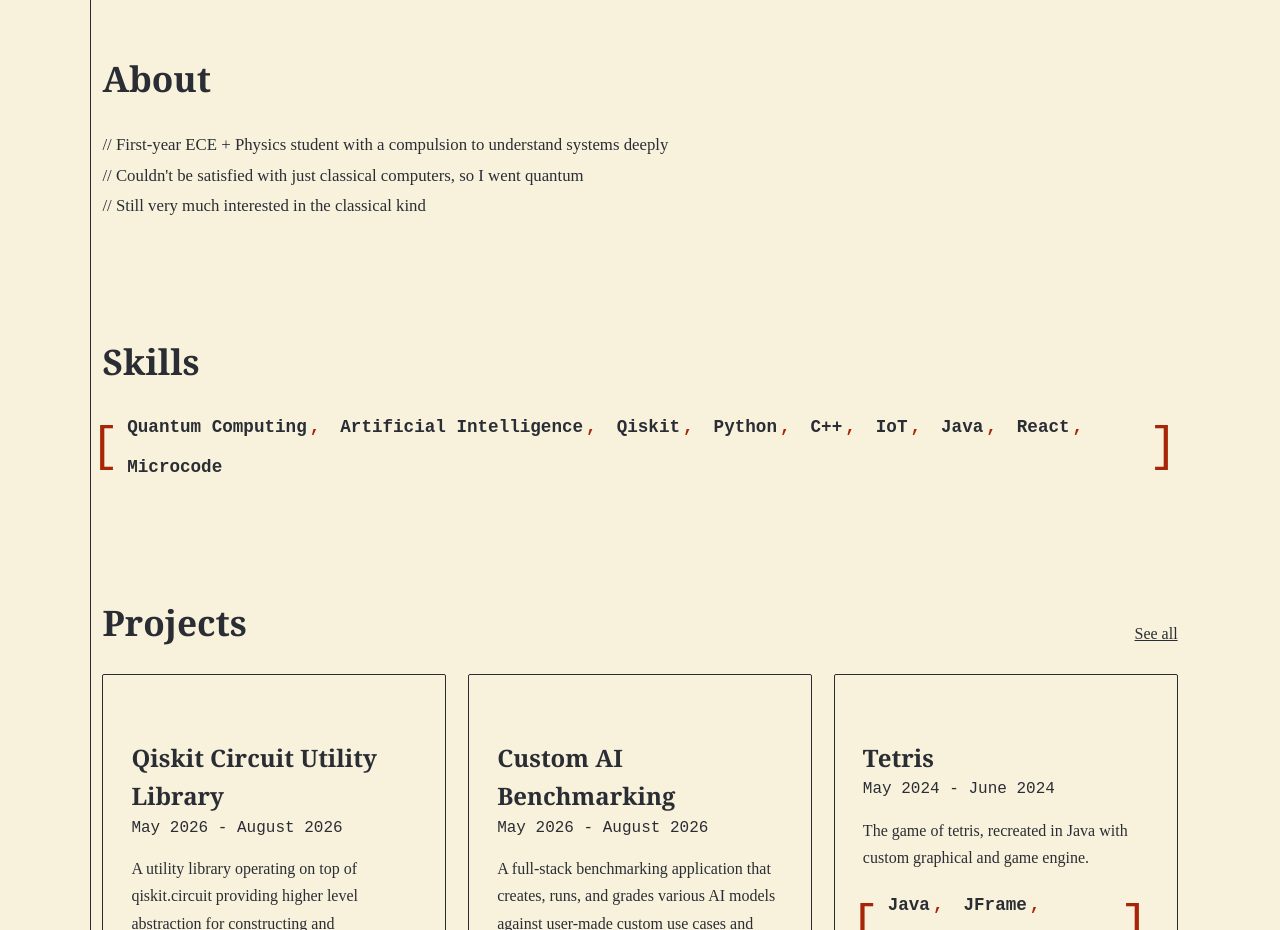
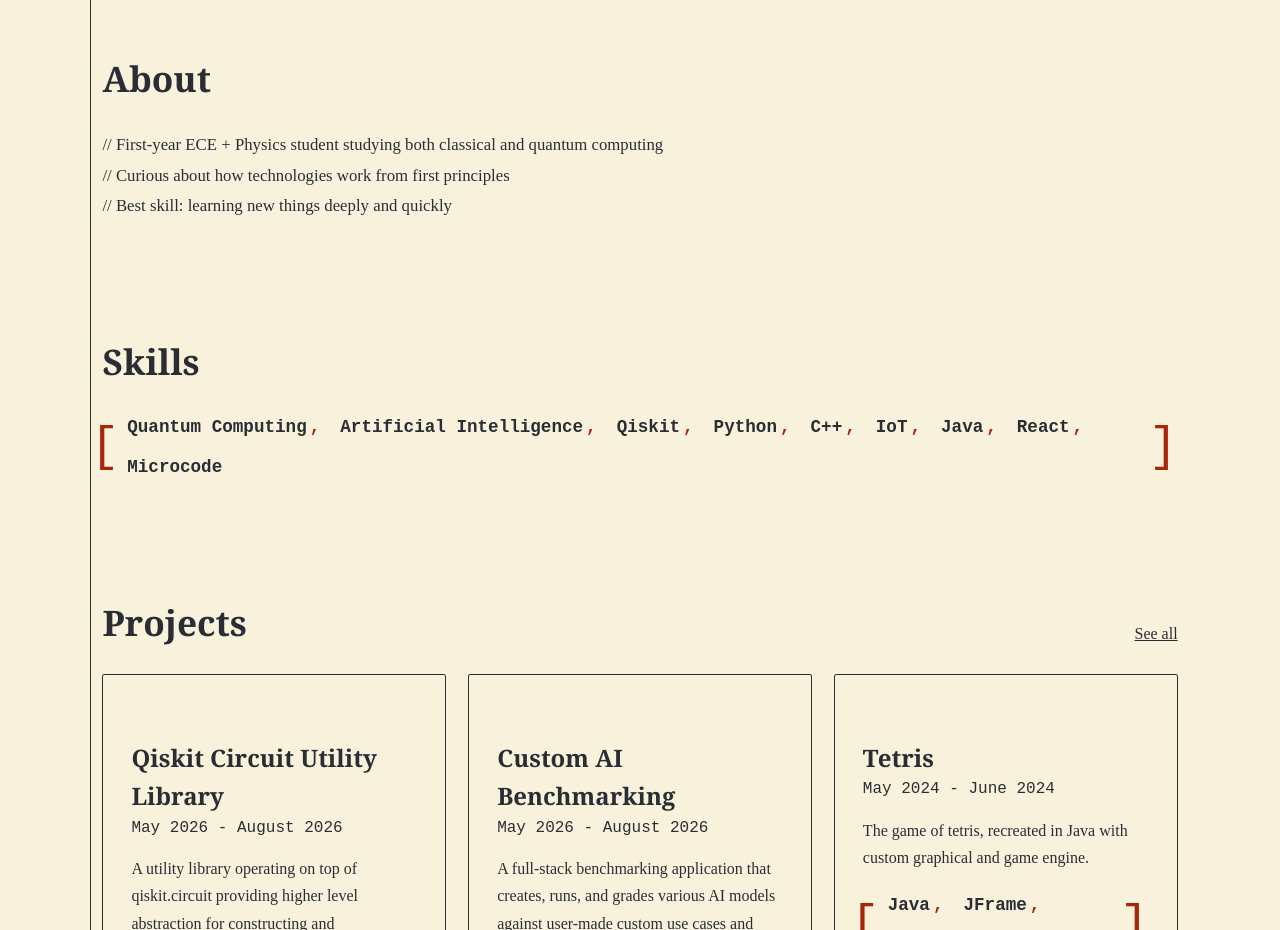
Before and after one commit to 1Aiden-K/portfolio-site, a React (Vite) app: page / in a window 1280 px wide. Shown: the part 800-1730 px from the top of the page. Built offline with nearby package versions, Linux system fonts and the light colour scheme.

Commit message:
Updated About and Metadata

```diff
--- a/index.html
+++ b/index.html
@@ -7,7 +7,7 @@
     <title>Aiden C Khanna</title>
     <meta
       name="description"
-      content="Portfolio website of Aiden C Khanna, highlights technical experience and projects, focuses on quantum and classical computing."
+      content="Portfolio website of Aiden C Khanna, highlights technical experience and projects, focusing on quantum and classical computing, click to see more."
     />
 
     <meta name="viewport" content="width=device-width, initial-scale=1.0" />
--- a/src/components/HomePage/About.jsx
+++ b/src/components/HomePage/About.jsx
@@ -3,9 +3,9 @@ function About() {
         <section id="about" className="section">
             <h2>About</h2>
             <p>
-            // First-year ECE + Physics student with a compulsion to understand systems deeply<br />
-            // Couldn't be satisfied with just classical computers, so I went quantum<br />
-            // Still very much interested in the classical kind
+            // First-year ECE + Physics student studying both classical and quantum computing<br />
+            // Curious about how technologies work from first principles<br />
+            // Best skill: learning new things deeply and quickly
             </p>
         </section>
     )
```
